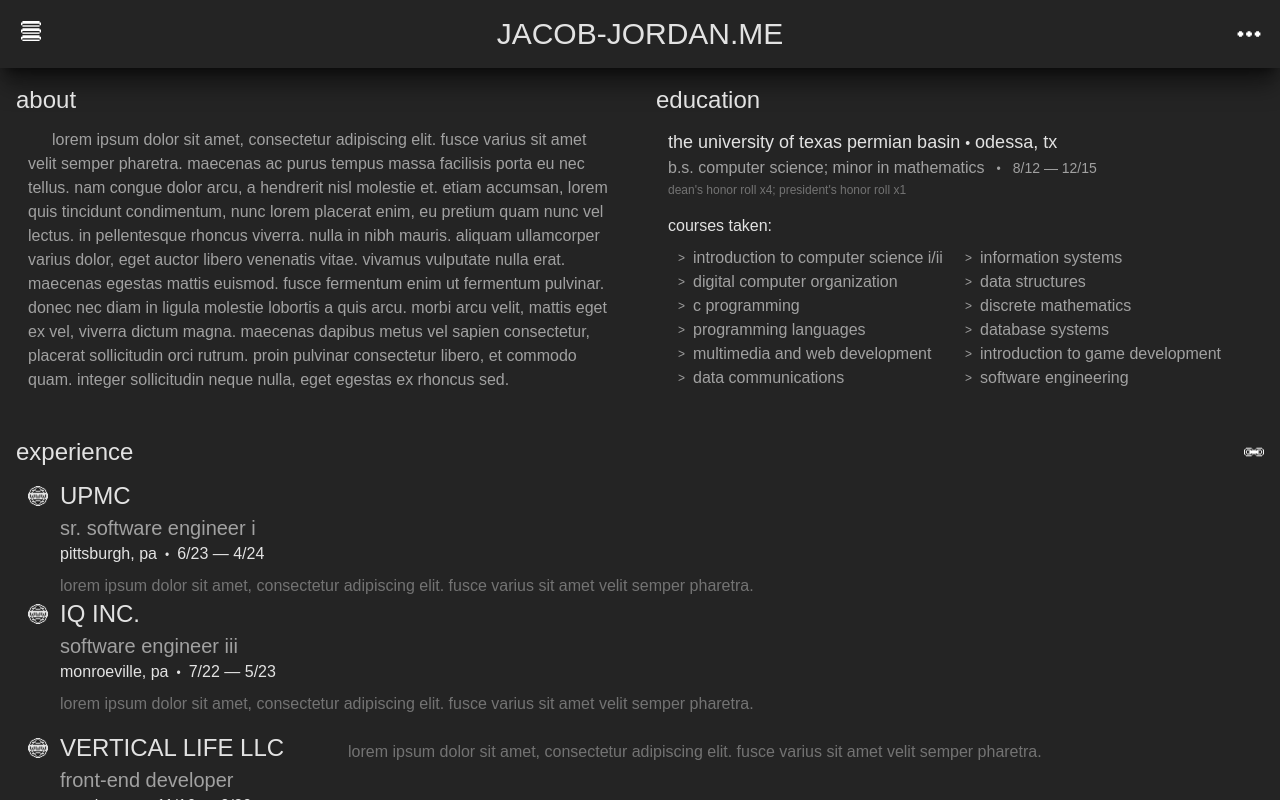
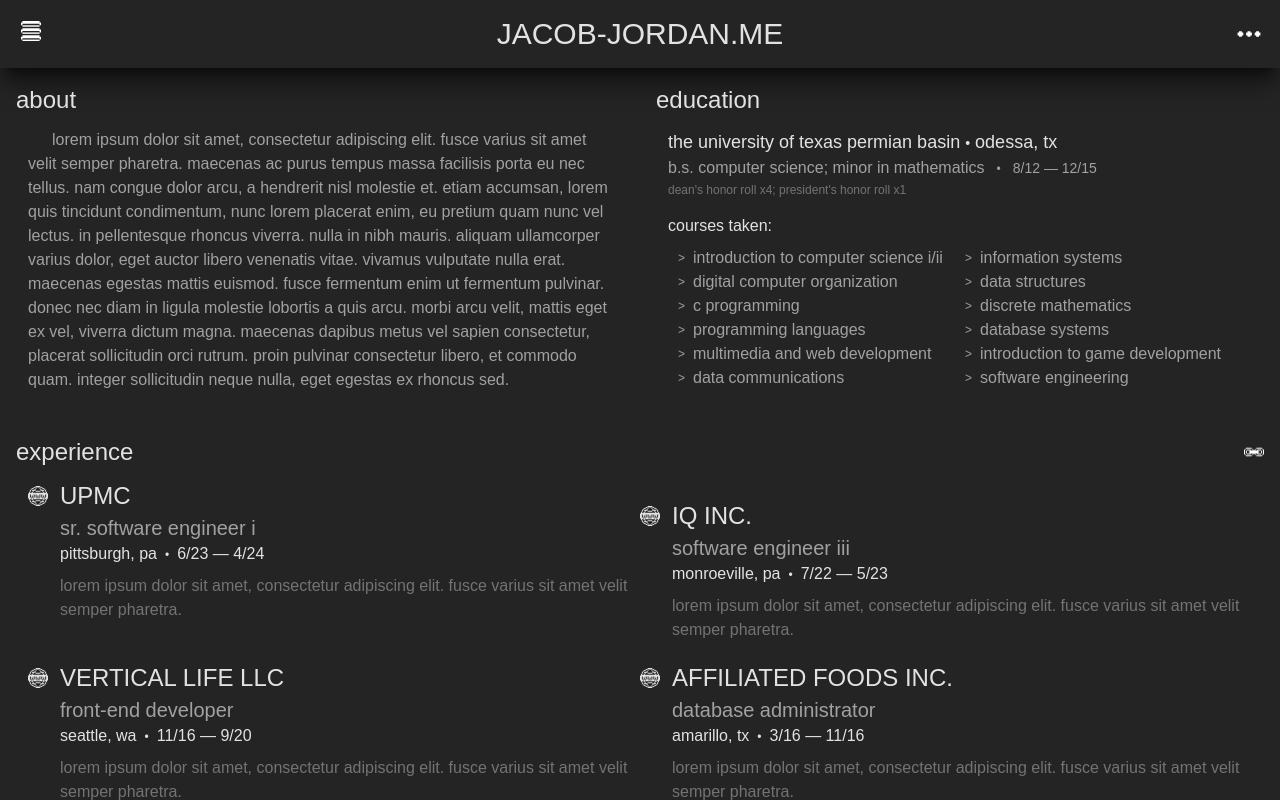
Before and after one commit to jacobjordan94/jacob-jordan-me, a React (Vite) app: page / in a window 1280 px wide. Built offline with nearby package versions, Linux system fonts and the light colour scheme; a web font is replaced by a local one.

Commit message:
creeate jobs container component

```diff
--- a/src/pages/home/ExperienceSection.jsx
+++ b/src/pages/home/ExperienceSection.jsx
@@ -11,12 +11,7 @@ export default function Experience({}) {
     return (
         <Section title="experience" link="/experience">
             <div className="experience">
-                <div className="jobs-container flex flex-col flex-wrap gap-4 @5xl:flex-row @5xl:gap-0">
-                    <JobWithDescription job={experience[0]} />
-                    <JobWithDescription job={experience[1]} />
-                    <JobWithDescription className="hidden @5xl:flex @5xl:mt-4" job={experience[2]} />
-                    <JobWithDescription className="hidden @5xl:flex @5xl:mt-4" job={experience[3]} />
-                </div>
+                <JobsContainer jobs={experience} />
                 <div className="see-more text-center mt-8">
                     <a className="cursor-pointer hover:underline" onClick={() => navigate('/experience')}>see more</a>
                 </div>
@@ -24,3 +19,17 @@ export default function Experience({}) {
         </Section>
     );
 }
+
+function JobsContainer({ jobs }) {
+    return (
+        <div className="jobs-container flex flex-col flex-wrap @2xl:flex-row @2xl:*:flex-1/2 "
+        >
+            <JobWithDescription className="" job={jobs[0]} />
+            <JobWithDescription className="mt-5" job={jobs[1]} />
+            <div className="hidden @2xl:contents @2xl:*:flex-1/2">
+                <JobWithDescription className="mt-5" job={jobs[2]} />
+                <JobWithDescription className="mt-5" job={jobs[3]} />
+            </div>
+        </div>
+    );
+}
```
